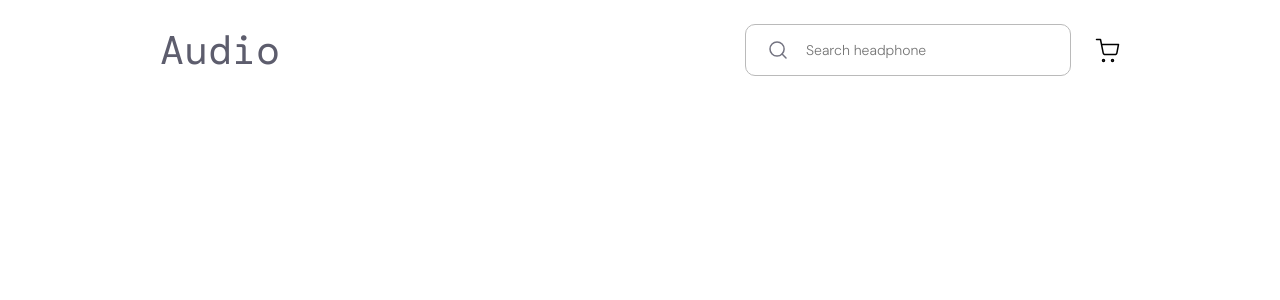
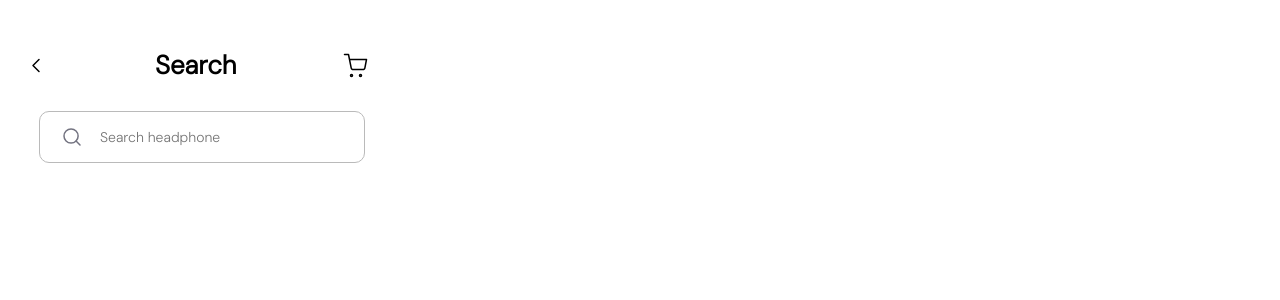
Before and after one commit to WILLOSU/E-COMMERCE, a Next.js app: page / in a window 1280 px wide. Shown: the top 300 px of the page. Built offline with nearby package versions, Linux system fonts and the light colour scheme.

Commit message:
Refactor the Search page layout and improve styling

```diff
--- a/src/app/layout.tsx
+++ b/src/app/layout.tsx
@@ -1,22 +1,21 @@
 "use client";
 
-import { Header } from '@/components/header';
-/* diretiva use client, importante para
-   por padrão renderiza do lado servidor.
-   o style components, utiliza algumas funções
-   que so pode ser usado do lado do cliente
-   todo lugar que é criado componentes vamos
-   ter que colocar o "use client" */
+// Layout padrão
+
+/* diretiva use client, importante para por padrão renderiza do lado servidor.
+   o style components, utiliza algumas funções que so pode ser usado do lado do cliente
+   todo lugar que é criado componentes vamos ter que colocar o "use client" */
 
 /* NEXT ofereçe as importações de fontes,
    sem precisar de links externos*/
 
-   import'./globals.css'
-  import { DM_Sans } from "next/font/google";
+import { Search } from '@/components/search';
+import'./globals.css'
+import { DM_Sans } from "next/font/google";
 
 
 const dmSans = DM_Sans({
-  weight: ['300'],
+  weight: ['300'], // pesos das forntes importadas
   subsets: ["latin"],
 });
 
@@ -29,7 +28,7 @@ export default function RootLayout({
   return (
     <html lang="en">
       <body className={dmSans.className}>
-        <Header/>
+        <Search/>
         {children}
       </body>
 
--- a/src/components/header.tsx
+++ /dev/null
@@ -1,56 +0,0 @@
-'use client';
-
-import { styled } from "styled-components";
-import { DM_Mono } from 'next/font/google';
-import { PrimaryInputWSearchIcon } from "./primary-input";
-import { CartControl } from "./cart-control";
-
-const dmMono = DM_Mono({
-    weight: ['400'],
-    subsets: ['latin']
-});
-
-interface HeaderProps {
-    title?: string;
-}
-
-const TagHeader = styled.header`
-    display: flex;
-    align-items: center;
-    justify-content: space-between;
-    padding: 20px 160px;
-
-
-
-    > div {
-        display: flex;
-        align-items: center;
-        justify-content: center;
-        gap: 24px;
-    }
-`;
-
-const Logo = styled.a` /* âncora da logo */
-    color: var(--logo-color);
-    font-weight: 400;
-    font-size: 40px;
-    line-height: 150%;
-    text-decoration: none;
-`;
-
-//
-export function Header(props: HeaderProps) {
-    //const {setSearch, search} = useFilter();
-    return (
-        <TagHeader>
-            <Logo className={dmMono.className} href="/">{props.title || "Audio"}</Logo>
-           <div>
-            <PrimaryInputWSearchIcon
-           // value={search}
-           // handleChange={setSearch}
-            placeholder="Search headphone"/>
-            <CartControl/>
-           </div>
-        </TagHeader>
-    );
-}
--- /dev/null
+++ b/src/components/icons/chevron-left.tsx
@@ -0,0 +1,11 @@
+
+
+export function ChevronLeft(){
+    return (
+
+    <svg width="24" height="25" viewBox="0 0 24 25" fill="none" xmlns="http://www.w3.org/2000/svg">
+    <path d="M15 18.5L9 12.5L15 6.5" stroke="black" stroke-width="1.5" stroke-linecap="round" stroke-linejoin="round"/>
+    </svg>
+
+    )
+};
--- /dev/null
+++ b/src/components/icons/home-icon.tsx
@@ -0,0 +1,15 @@
+
+
+
+export function HomeIcon(){
+    return (
+        <svg width="20" height="21" viewBox="0 0 20 21" fill="none" xmlns="http://www.w3.org/2000/svg">
+        <path d="M2.5 10.5H17.5" stroke="black" stroke-width="1.4375" stroke-linecap="round" stroke-linejoin="round"/>
+        <path d="M2.5 5.5H13.3333" stroke="black" stroke-width="1.4375" stroke-linecap="round" stroke-linejoin="round"/>
+        <path d="M2.5 15.5H10" stroke="black" stroke-width="1.4375" stroke-linecap="round" stroke-linejoin="round"/>
+        </svg>
+
+
+
+    )
+};
--- a/src/components/primary-input.tsx
+++ b/src/components/primary-input.tsx
@@ -1,6 +1,11 @@
+
+/* Pesquisa dos it*/
+
 import { InputHTMLAttributes } from "react";
 import { styled } from "styled-components";
 import { SearchIcon } from "./icons/search-icon";
+
+
 
 // borda
 export const PrimaryInput = styled.input`
@@ -32,7 +37,7 @@ const InputContainer = styled.div`
         position: absolute;
         left: 20px;
         top: 50%;
-        transform: translateY(-50%);
+        transform: translateY(-50%); // Y = para ficar na vertical e  centralizado
     }
 `
 // nova interface para extender as props comuns
@@ -46,7 +51,7 @@ export function PrimaryInputWSearchIcon(props: InputProps){
     return (
         <InputContainer>
             <PrimaryInput
-                onChange={(event) => props.handleChange(event.target.value)}
+                 onChange={(event) => props.handleChange(event.target.value)}
                 {...props} // pegando tudo que tem dentro copiando e passando para o primary imputy
             />
             <SearchIcon/>
--- /dev/null
+++ b/src/components/search.tsx
@@ -0,0 +1,88 @@
+"use client"
+
+import styled from "styled-components"
+import { DM_Mono } from "next/font/google"
+import { PrimaryInputWSearchIcon } from "./primary-input"
+import { CartControl } from "./cart-control"
+import { ChevronLeft } from "./icons/chevron-left"
+import { HomeIcon } from "./icons/home-icon"
+
+const dmMono = DM_Mono({
+  weight: ["400"],
+  subsets: ["latin"],
+})
+
+interface SearchProps {
+  title?: string
+  isFirstScreen: boolean
+  onIconClick?: () => void
+}
+
+const TagPage = styled.header`
+    display: flex;
+    align-items: center;
+    justify-content: space-between;
+    padding: 65px 24px;
+    width: 375px;
+    height: 44px;
+    left: -1px;
+    background-color: var(--bg-secondary);
+
+    > div {
+        display: flex;
+        align-items: center;
+        justify-content: center;
+        gap: 95px;
+    }
+`
+
+const TagBar = styled.div`
+    display: flex;
+    align-items: center;
+    justify-content: space-between;
+    padding: 15px 15px;
+    width: 326px;
+    height: 45px;
+    position: absolute;
+    top: 114px;
+    left: 24px;
+    gap: 12px;
+    background-color: var(--bg-secondary);
+    box-sizing: border-box;
+
+    > div {
+        display: flex;
+        align-items: center;
+        justify-content: center;
+        gap: 24px;
+
+    }
+`
+const Text = styled.span`
+  font-size: 26px;
+  color: var(--text-primary);
+  margin: 0 12px;
+  font-weight: 700;
+
+`;
+
+
+export function Search({ isFirstScreen, onIconClick }: SearchProps) {
+  return (
+    <>
+      <TagPage>
+        <div>
+          {isFirstScreen ? <HomeIcon /> : <ChevronLeft onClick={onIconClick} />}
+
+          <Text>Search</Text>
+          <CartControl />
+        </div>
+      </TagPage>
+      <TagBar>
+        <div>
+          <PrimaryInputWSearchIcon placeholder="Search headphone" />
+        </div>
+      </TagBar>
+    </>
+  )
+}
--- a/src/hooks/useLocalStorage.tsx
+++ b/src/hooks/useLocalStorage.tsx
@@ -1,6 +1,8 @@
 
 /*
+
    HOOKS
+   Controle de itens no carrinho !!
     Utilizado para consultar o valor do local storage,
     achei melhor por ser uma lógica de controle de estado,
     mesmo sabendo que não estou controlando um estado do react,
```
Also changed, not shown: src/components/cart-control.tsx (+12 -5 lines), src/components/filter-bar.tsx (added, +25 -0 lines), src/components/icons/logo-icon.tsx (added, +18 -0 lines), AUXILIO CODIGO.txt (added), 1 other file (tests, documents, lock files or other folders).
